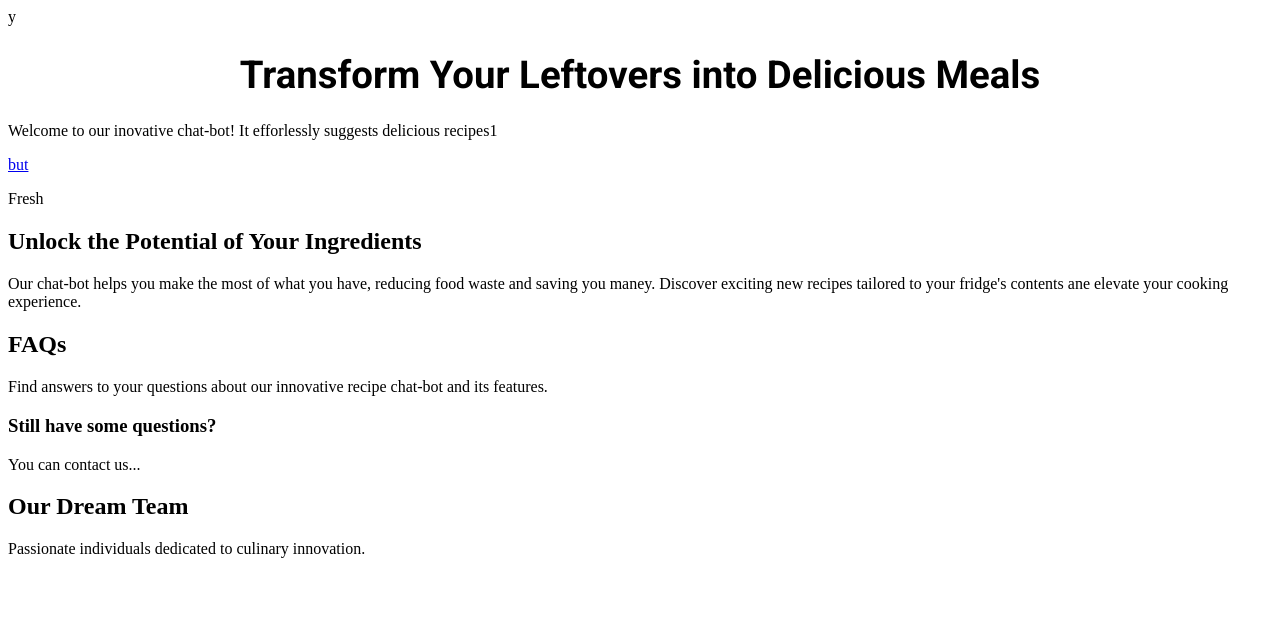
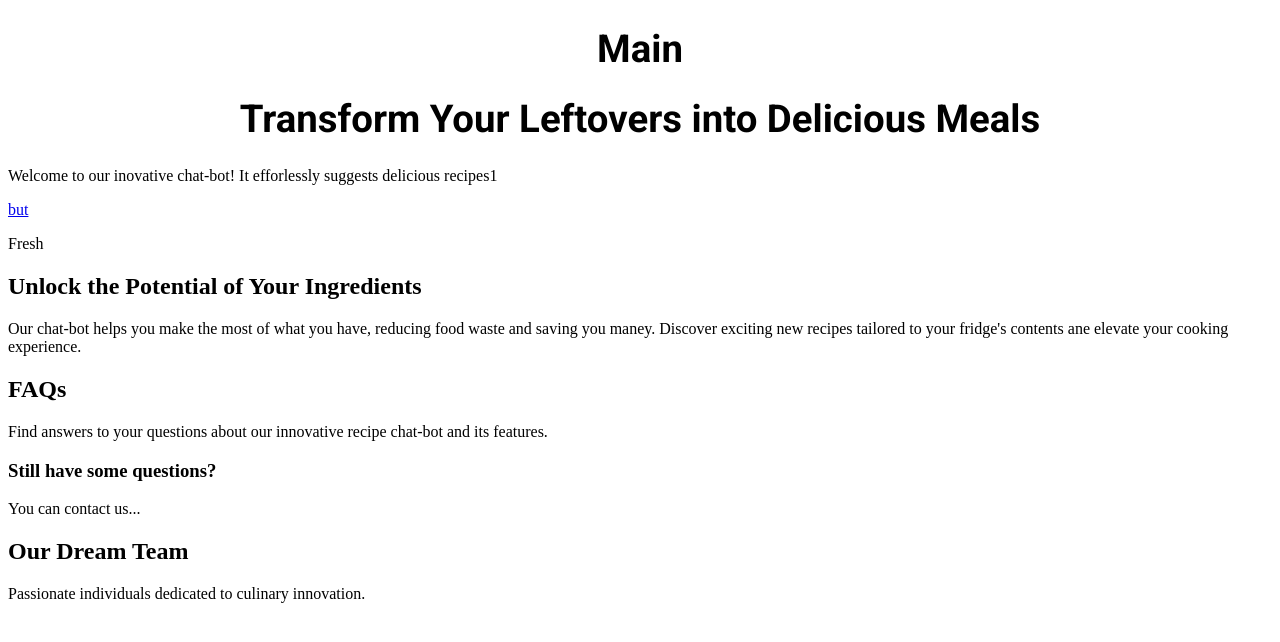
Before and after one commit to itproist/hse_tp, a Django app: page / in a window 1280 px wide. Shown: the top 642 px of the page. Run offline with Django 4.2, Linux system fonts and the light colour scheme.

Commit message:
changing the structure

```diff
--- a/main/templates/main/base.html
+++ b/main/templates/main/base.html
@@ -3,51 +3,37 @@
 <!DOCTYPE html>
 <html lang="en">
     <head>
-    <meta charset="UTF-8">
-    y<meta name="viewport" content="width=device-width, initial-scale=1.0">
+        <meta charset="UTF-8">
+        <meta name="viewport" content="width=device-width, initial-scale=1.0">
         <link rel="stylesheet" href="{% static 'css/styles.css'%}" type="text/css">
-        <title>Smart Chef</title>
-        <link rel="stylesheet" type="text/css" href="styles.css" />
+        <title>{% block title %} {% endblock %} </title>
         <link rel="preconnect" href="https://fonts.googleapis.com">
         <link rel="preconnect" href="https://fonts.gstatic.com" crossorigin>
         <link href="https://fonts.googleapis.com/css2?family=Roboto:ital,wght@0,100;0,300;0,400;0,500;0,700;0,900;1,100;1,300;1,400;1,500;1,700;1,900&display=swap" rel="stylesheet">
+    </head>
 
-    </head>
     <body>
-        <div>
-            <h1>Transform Your Leftovers into Delicious Meals</h1>
-            <p>Welcome to our inovative chat-bot!
-                 It efforlessly suggests delicious recipes1</p>
-            <a href="site.html">but</a>
-        </div>
-        <div>
-            <p>Fresh</p>
-            <h2>Unlock the Potential of Your Ingredients</h2>
-            <p>Our chat-bot helps you make the most of what you have,
-                reducing food waste and saving you maney.
-                Discover exciting new recipes tailored to your fridge's contents ane elevate your cooking experience.
-            </p>
-        </div>
-        <div>
-            <h2>FAQs</h2>
-            <p>Find answers to your questions about our innovative recipe chat-bot and its features.</p>
-            <div class="FAQ">
-                <p class="question"></p>
-                <p class="answer"></p>
-            </div>
-        </div>
-        <div>
-            <h3>Still have some questions?</h3>
-            <p>You can contact us...</p>
-        </div>
-        <div class="team">
-            <h2>Our Dream Team</h2>
-            <p>Passionate individuals dedicated to culinary innovation.</p>
-            <div class="person">
-                <p class="name"></p>
-                <p class="appointment"></p>
-                <p class="more details"></p>
-            </div>
-        </div>
+        <header>
+
+
+
+        </header>
+
+
+
+        <main>
+
+            {% block content %}
+
+        {% endblock %}
+        </main>
+
+
+        <footer>
+
+
+
+
+        </footer>
     </body>
 </html>
--- a/main/templates/main/index.html
+++ b/main/templates/main/index.html
@@ -2,9 +2,51 @@
 
 
 {% block title %}
-Main
+Smart Chef
 {% endblock %}
 
 {% block content %}
 <h1>Main</h1>
+
+<div>
+    <h1>Transform Your Leftovers into Delicious Meals</h1>
+    <p>Welcome to our inovative chat-bot!
+         It efforlessly suggests delicious recipes1</p>
+    <a href="site.html">but</a>
+</div>
+
+<div>
+    <p>Fresh</p>
+    <h2>Unlock the Potential of Your Ingredients</h2>
+    <p>Our chat-bot helps you make the most of what you have,
+        reducing food waste and saving you maney.
+        Discover exciting new recipes tailored to your fridge's contents ane elevate your cooking experience.
+    </p>
+</div>
+
+<div>
+    <h2>FAQs</h2>
+    <p>Find answers to your questions about our innovative recipe chat-bot and its features.</p>
+    <div class="FAQ">
+        <p class="question"></p>
+        <p class="answer"></p>
+    </div>
+</div>
+
+<div>
+    <h3>Still have some questions?</h3>
+    <p>You can contact us...</p>
+</div>
+
+<div class="team">
+    <h2>Our Dream Team</h2>
+    <p>Passionate individuals dedicated to culinary innovation.</p>
+    <div class="person">
+        <p class="name"></p>
+        <p class="appointment"></p>
+        <p class="more details"></p>
+    </div>
+</div>
+
+
 {% endblock %}
```
